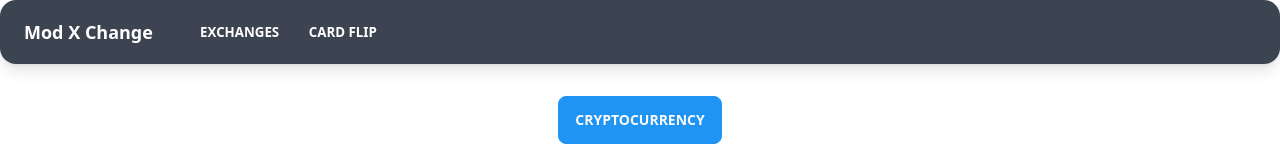
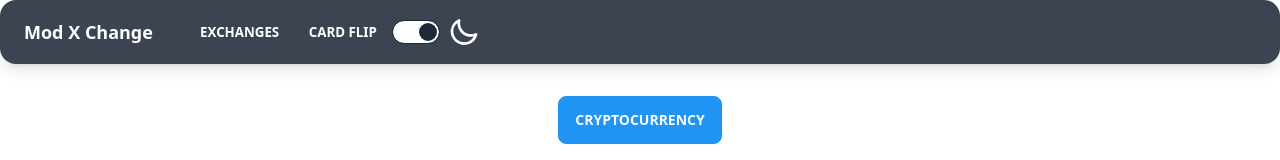
Before and after one commit to jirasin-c/mod-exchange, a Vue app: page / in a window 1280 px wide. Shown: the top 160 px of the page. Built offline with nearby package versions, Linux system fonts and the light colour scheme; what vue-sweetalert2 would draw is missing.

Commit message:
dark mode

```diff
--- a/index.html
+++ b/index.html
@@ -9,17 +9,7 @@
 </head>
 
 <body>
-  <div class="navbar mb-2 shadow-lg bg-neutral text-neutral-content rounded-box">
-    <div class="flex-none px-2 mx-2">
-      <span class="text-lg font-bold">Mod X Change</span>
-    </div>
-    <div class="flex-1 px-2 mx-2">
-      <div class="items-stretch hidden lg:flex">
-        <a class="btn btn-ghost btn-sm rounded-btn" href="#exchange">Exchanges</a>
-        <a class="btn btn-ghost btn-sm rounded-btn" href="#card-flip">Card Flip</a>
-      </div>
-    </div>
-  </div>
+  <div id="navbar"></div>
   <div id="app"></div>
   <script type="module" src="/src/main.js"></script>
 </body>
--- a/src/App.vue
+++ b/src/App.vue
@@ -189,7 +189,11 @@
         <select name id v-model="currenFrom" class="select select-bordered w-full">
           <option v-for="(value, key, index) in crypto">{{ value.name }}</option>
         </select>
-        <button @click="switchCurren(currenFrom, currenTo)" class="btn btn-secondary">Switch</button>
+        <button
+          @click="switchCurren(currenFrom, currenTo)"
+          class="btn btn-secondary"
+          required
+        >Switch</button>
         <select name id v-model="currenTo" class="select select-bordered w-full">
           <option v-for="(value, key, index) in remainingExchangeCrypto">{{ value.name }}</option>
         </select>
@@ -275,6 +279,13 @@
 </template>
 
 <style>
+body[data-theme="light"] p,
+body[data-theme="light"] h1,
+body[data-theme="light"] span,
+body[data-theme="light"] a,
+body[data-theme="light"] option {
+  color: black;
+}
 input[type="number"]::-webkit-inner-spin-button,
 input[type="number"]::-webkit-outer-spin-button {
   -webkit-appearance: none;
--- /dev/null
+++ b/src/components/Navbar.vue
@@ -0,0 +1,53 @@
+<script setup>
+import { ref, reactive, computed } from "vue";
+const isToggle = ref(false);
+const displaymode = () => {
+    isToggle.value = !isToggle.value
+    if (isToggle.value)
+        document.getElementsByTagName("body")[0].setAttribute('data-theme', "light")
+    else
+        document.getElementsByTagName("body")[0].setAttribute('data-theme', "dark")
+};
+</script>
+
+<template>
+    <div class="navbar mb-2 shadow-lg bg-neutral text-neutral-content rounded-box">
+        <div class="flex-none px-2 mx-2">
+            <span class="text-lg font-bold">Mod X Change</span>
+        </div>
+        <div class="flex-1 px-2 mx-2">
+            <div class="items-stretch hidden lg:flex">
+                <a class="btn btn-ghost btn-sm rounded-btn" href="#exchange">Exchanges</a>
+                <a class="btn btn-ghost btn-sm rounded-btn" href="#card-flip">Card Flip</a>
+                <input type="checkbox" class="toggle mt-1" @click="displaymode()" checked />
+                <div class="mx-2">
+                    <svg
+                        class="swap-on fill-current w-8 h-8"
+                        xmlns="http://www.w3.org/2000/svg"
+                        viewBox="0 0 24 24"
+                        v-if="isToggle"
+                    >
+                        <path
+                            d="M5.64,17l-.71.71a1,1,0,0,0,0,1.41,1,1,0,0,0,1.41,0l.71-.71A1,1,0,0,0,5.64,17ZM5,12a1,1,0,0,0-1-1H3a1,1,0,0,0,0,2H4A1,1,0,0,0,5,12Zm7-7a1,1,0,0,0,1-1V3a1,1,0,0,0-2,0V4A1,1,0,0,0,12,5ZM5.64,7.05a1,1,0,0,0,.7.29,1,1,0,0,0,.71-.29,1,1,0,0,0,0-1.41l-.71-.71A1,1,0,0,0,4.93,6.34Zm12,.29a1,1,0,0,0,.7-.29l.71-.71a1,1,0,1,0-1.41-1.41L17,5.64a1,1,0,0,0,0,1.41A1,1,0,0,0,17.66,7.34ZM21,11H20a1,1,0,0,0,0,2h1a1,1,0,0,0,0-2Zm-9,8a1,1,0,0,0-1,1v1a1,1,0,0,0,2,0V20A1,1,0,0,0,12,19ZM18.36,17A1,1,0,0,0,17,18.36l.71.71a1,1,0,0,0,1.41,0,1,1,0,0,0,0-1.41ZM12,6.5A5.5,5.5,0,1,0,17.5,12,5.51,5.51,0,0,0,12,6.5Zm0,9A3.5,3.5,0,1,1,15.5,12,3.5,3.5,0,0,1,12,15.5Z"
+                        />
+                    </svg>
+
+                    <!-- moon icon -->
+                    <svg
+                        class="swap-off fill-current w-8 h-8"
+                        xmlns="http://www.w3.org/2000/svg"
+                        viewBox="0 0 24 24"
+                        v-else
+                    >
+                        <path
+                            d="M21.64,13a1,1,0,0,0-1.05-.14,8.05,8.05,0,0,1-3.37.73A8.15,8.15,0,0,1,9.08,5.49a8.59,8.59,0,0,1,.25-2A1,1,0,0,0,8,2.36,10.14,10.14,0,1,0,22,14.05,1,1,0,0,0,21.64,13Zm-9.5,6.69A8.14,8.14,0,0,1,7.08,5.22v.27A10.15,10.15,0,0,0,17.22,15.63a9.79,9.79,0,0,0,2.1-.22A8.11,8.11,0,0,1,12.14,19.73Z"
+                        />
+                    </svg>
+                </div>
+            </div>
+        </div>
+    </div>
+</template>
+
+<style>
+</style>
--- a/tailwind.config.js
+++ b/tailwind.config.js
@@ -8,4 +8,8 @@
   },
   plugins: [require("daisyui")],
 
+  daisyui: {
+    themes: ["light", "dark"],
+  },
+
 }
```
Also changed, not shown: src/main.js (+3 -4 lines), public/images/THA.png (added).
